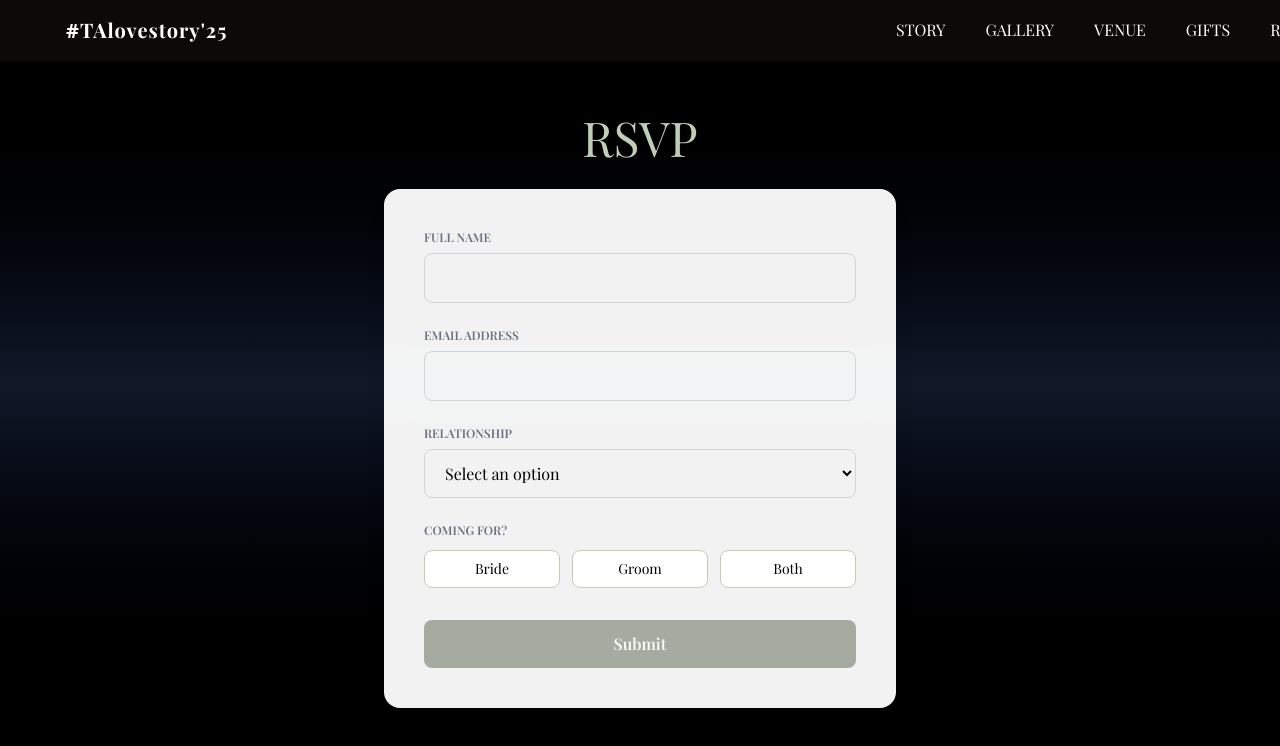
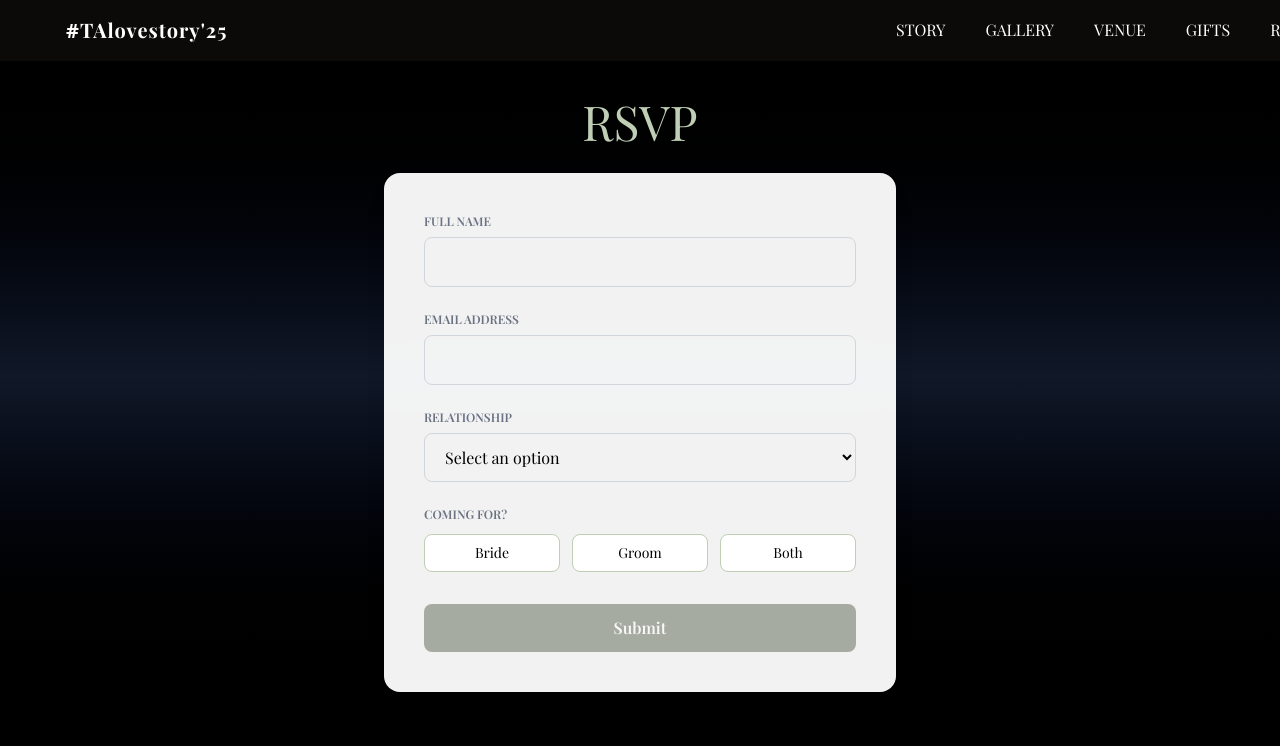
Before and after one commit to thianah/taapp, a React (Vite) app: page /rsvp in a window 1280 px wide. Shown: the top 746 px of the page. Built offline with nearby package versions, Linux system fonts and the light colour scheme.

Commit message:
align padding

```diff
--- a/src/components/Rsvp.jsx
+++ b/src/components/Rsvp.jsx
@@ -19,7 +19,7 @@ const Rsvp = () => {
   };
 
   return (
-    <div className="flex flex-col items-center bg-gradient-to-b from-black via-gray-900 to-black px-4 pt-10">
+    <div className="flex flex-col items-center bg-gradient-to-b from-black via-gray-900 to-black px-4 pt-6">
       <h1 className="gift-h1 mb-8">RSVP</h1>
       {!submitted ? (
         <form
--- a/src/components/photos.jsx
+++ b/src/components/photos.jsx
@@ -89,7 +89,7 @@ function Photo() {
 
   return (
     <main>
-      <div id="photo" className="px-4 bg-black py-12 min-h-screen">
+      <div id="photo" className="px-4 bg-black py-6 min-h-screen">
         <div className="max-w-6xl mx-auto">
           <h1 className="gift-h1">GALLERY</h1>
           <div
--- a/src/components/travel.jsx
+++ b/src/components/travel.jsx
@@ -36,7 +36,7 @@ const hotels = [
 function Travel() {
   return (
     <main className="bg-black text-white">
-      <section className="relative overflow-hidden bg-gradient-to-b from-black via-gray-900 to-black py-10 px-4 md:px-12">
+      <section className="relative overflow-hidden bg-gradient-to-b from-black via-gray-900 to-black py-6 px-4 md:px-12">
         <div className="max-w-5xl mx-auto text-center">
           <h1 className="gift-h1">
             VENUE
```
